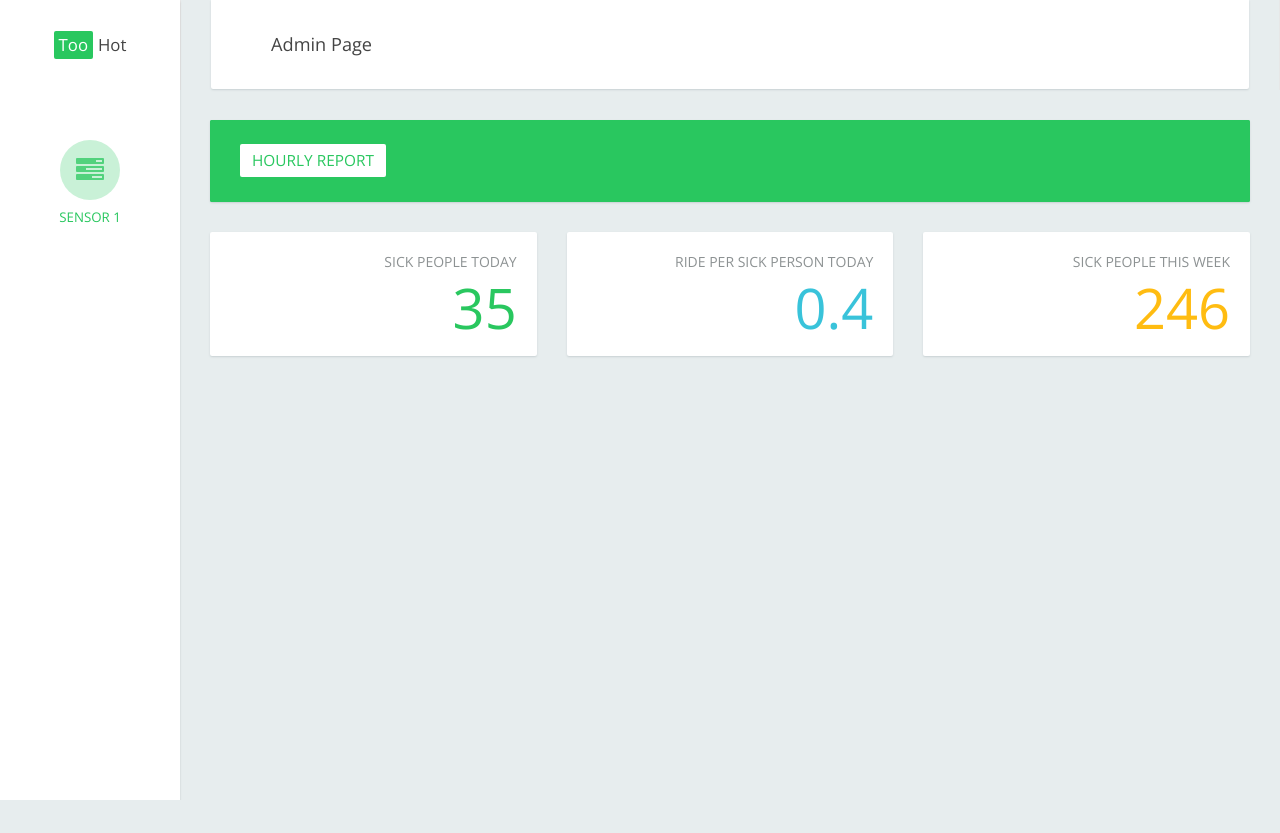
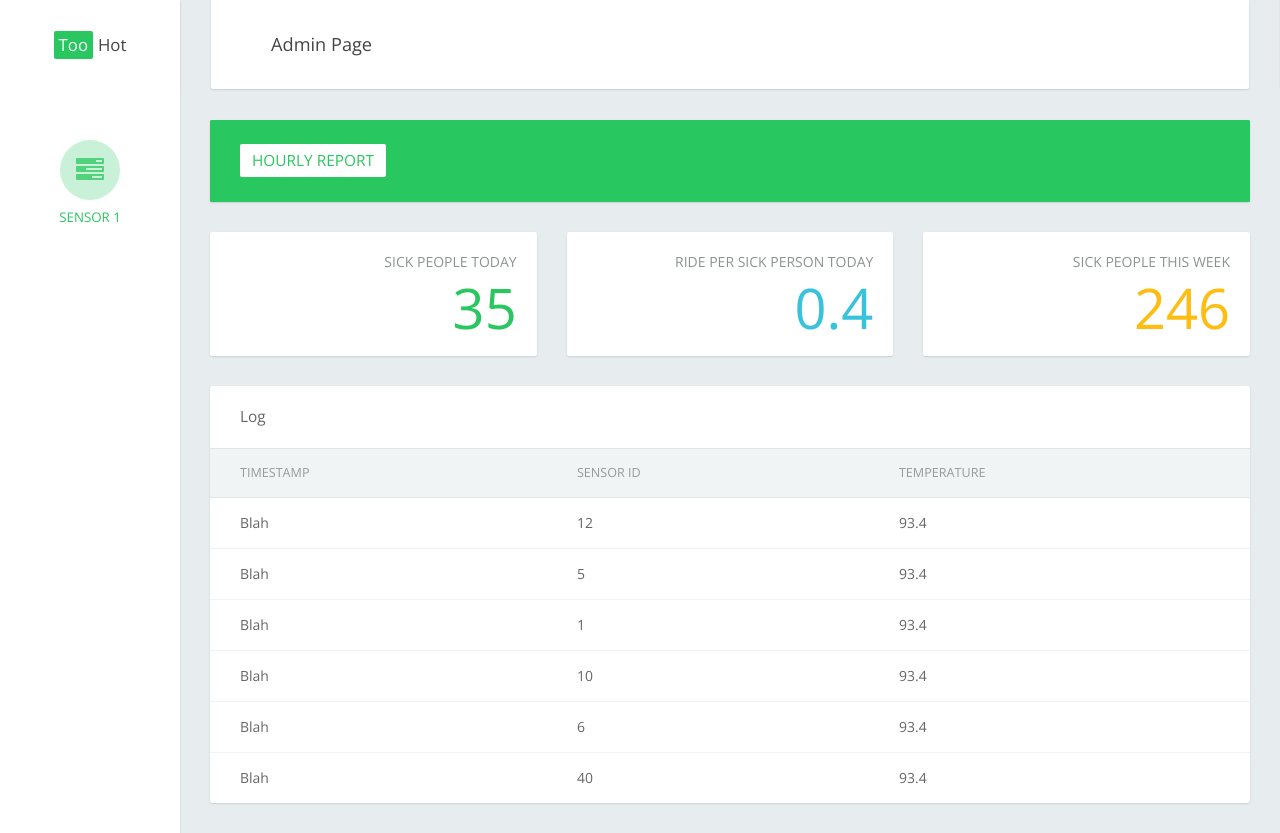
Before and after one commit to jihyukbae/too-hot, a Flask app: page / in a window 1280 px wide. Before the commit the page ends 800 px from the top, so only its background shows below. Run offline with Flask 2, Linux system fonts and the light colour scheme; some libraries are stand-ins or nearby versions.

Commit message:
Added log table

```diff
--- a/app/static/index.html
+++ b/app/static/index.html
@@ -66,7 +66,7 @@
           </button>
         </li>
         <li class="logo">
-          <a class="navbar-brand" href="#"><span class="highlight">Flat v3</span> Admin</a>
+          <a class="navbar-brand" href="#"><span class="highlight">Too</span>Hot</a>
         </li>
         <li>
           <button type="button" class="navbar-toggle">
@@ -141,14 +141,58 @@
 
   </div>
 </div>
-
-
+<div class="row">
+  <div class="col-lg-12 col-md-6 col-sm-12 col-xs-12">
+    <div class="card card-mini">
+      <div class="card-header">
+        <div class="card-title">Log</div>
+      </div>
+      <div class="card-body no-padding table-responsive">
+        <table class="table card-table">
+          <thead>
+            <tr>
+              <th>Timestamp</th>
+              <th>Sensor ID</th>
+              <th>Temperature</th>
+            </tr>
+          </thead>
+          <tbody>
+            <tr>
+              <td>Blah</td>
+              <td>12</td>
+              <td>93.4</td>
+            </tr>
+            <tr>
+              <td>Blah</td>
+              <td>5</td>
+              <td>93.4</td>
+            </tr>
+            <tr>
+              <td>Blah</td>
+              <td>1</td>
+              <td>93.4</td>
+            </tr>
+            <tr>
+              <td>Blah</td>
+              <td>10</td>
+              <td>93.4</td>
+            </tr>
+            <tr>
+              <td>Blah</td>
+              <td>6</td>
+              <td>93.4</td>
+            </tr>
+            <tr>
+              <td>Blah</td>
+              <td>40</td>
+              <td>93.4</td>
+            </tr>
+          </tbody>
+        </table>
+      </div>
+    </div>
+  </div>
 </div>
-
-</div>
-
-  </div>
-
   <script type="text/javascript" src="./assets/js/vendor.js"></script>
   <script type="text/javascript" src="./assets/js/app.js"></script>
 
```
Also changed, not shown: app/static/assets/css/flat-admin.css, 1 other file.
